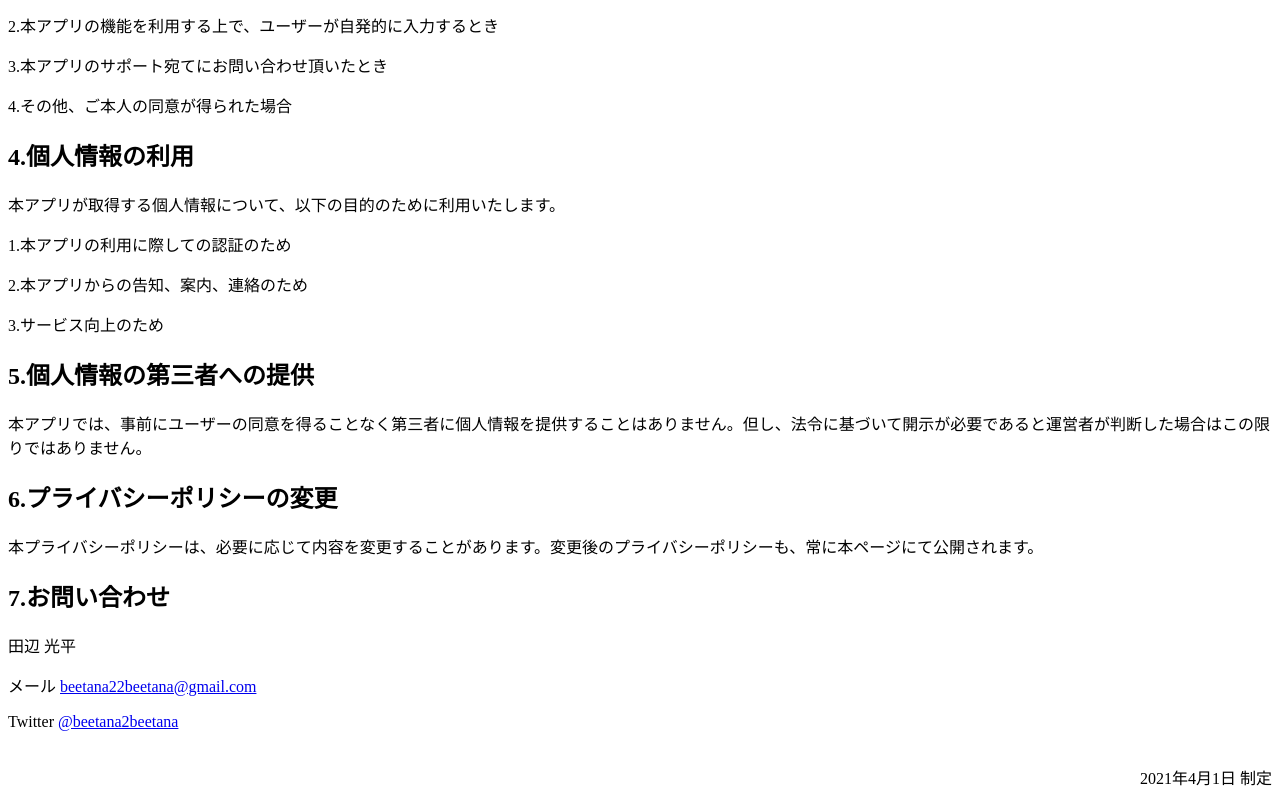
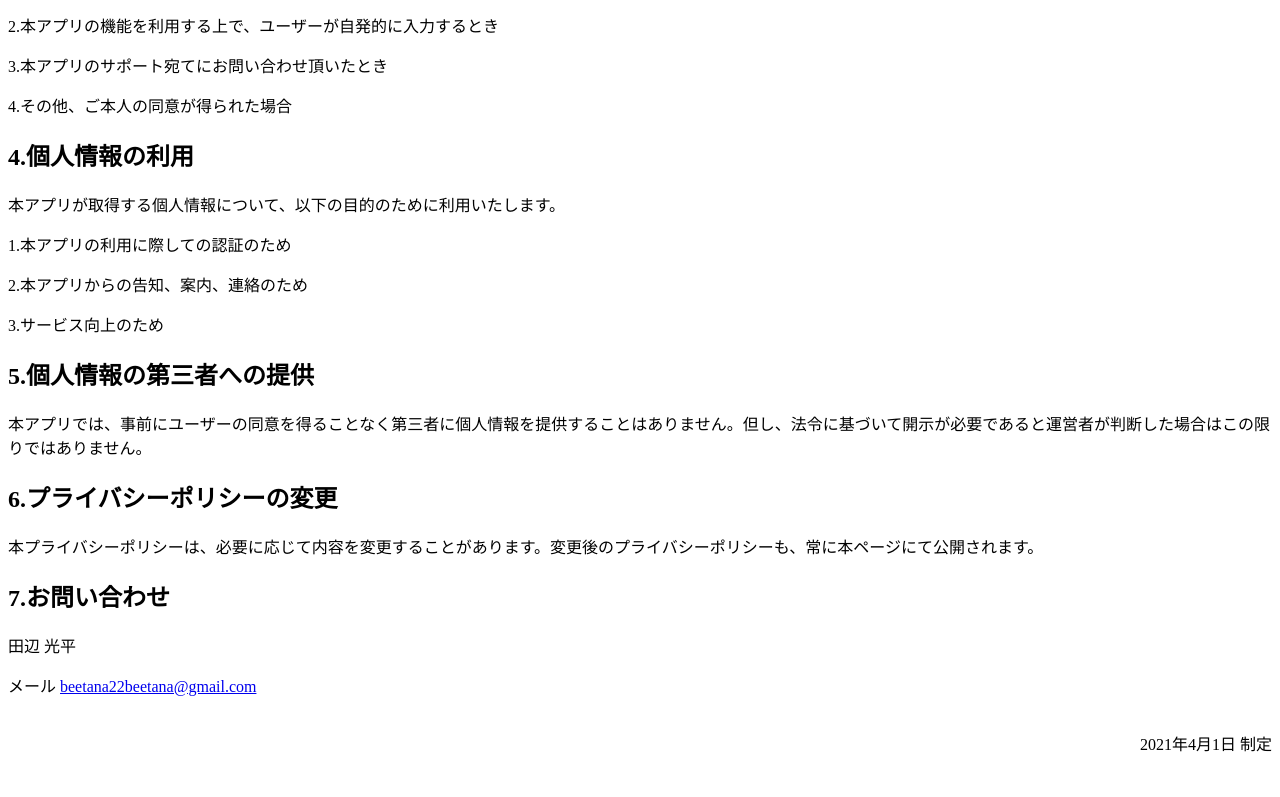
Before and after one commit to beetana/beet-privacy-policy, a plain HTML site: page index.html in a window 1280 px wide. Shown: the part 512-1309 px from the top of the page. After the commit the page ends 1275 px from the top, so only its background shows below. Drawn offline with Linux system fonts and the light colour scheme.

Commit message:
Update index.html

```diff
--- a/index.html
+++ b/index.html
@@ -36,9 +36,6 @@
         <p>
           メール <a href="mailto:beetana22beetana&#64;gmail.com">beetana22beetana@gmail.com</a>
         </p>
-        <p>
-          Twitter <a href="http://twitter.com/beetana2beetana">@beetana2beetana</a>
-        </p>
       <br>
       <div align="right">2021年4月1日 制定</div>
   </body>
```
